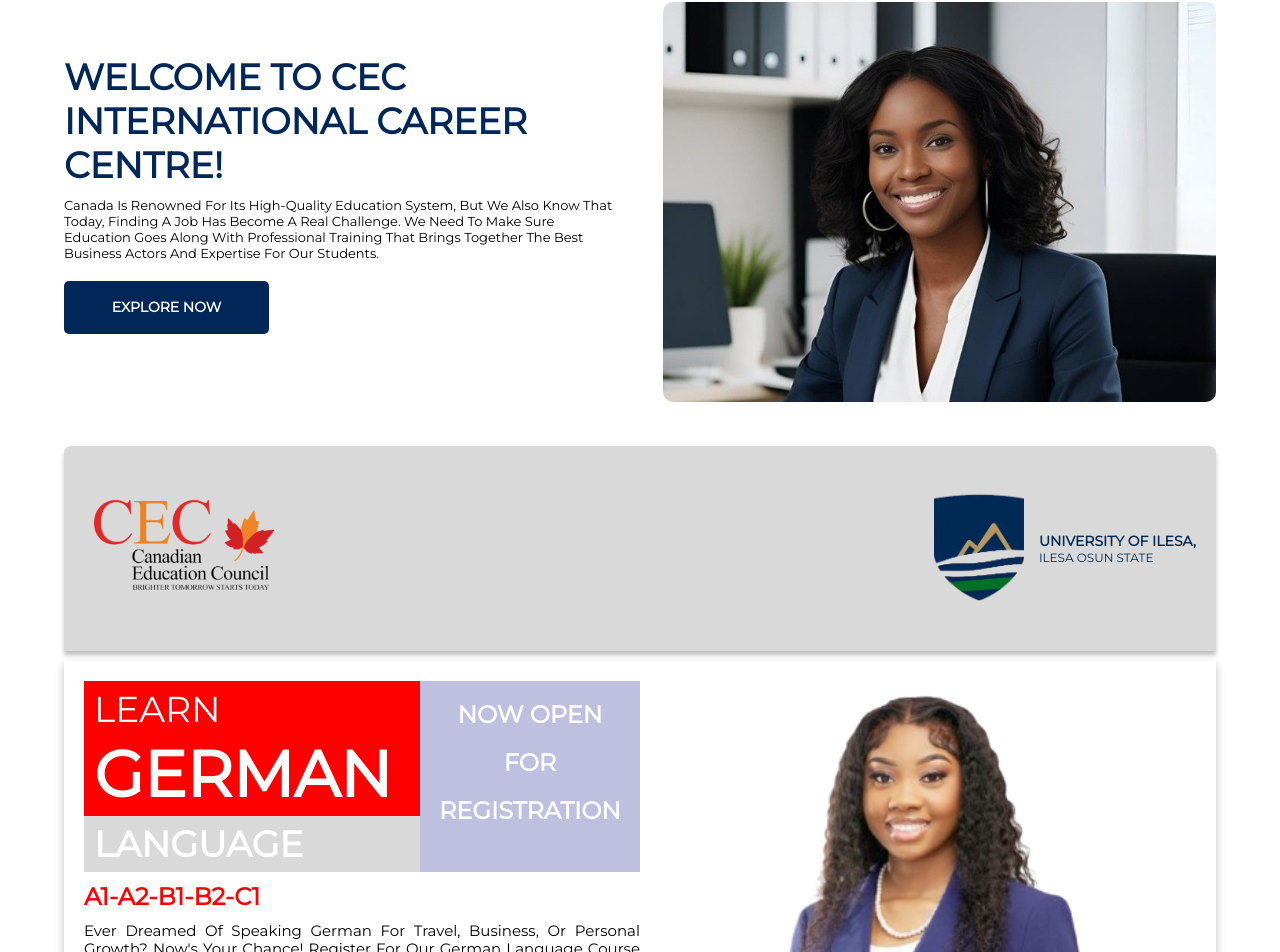
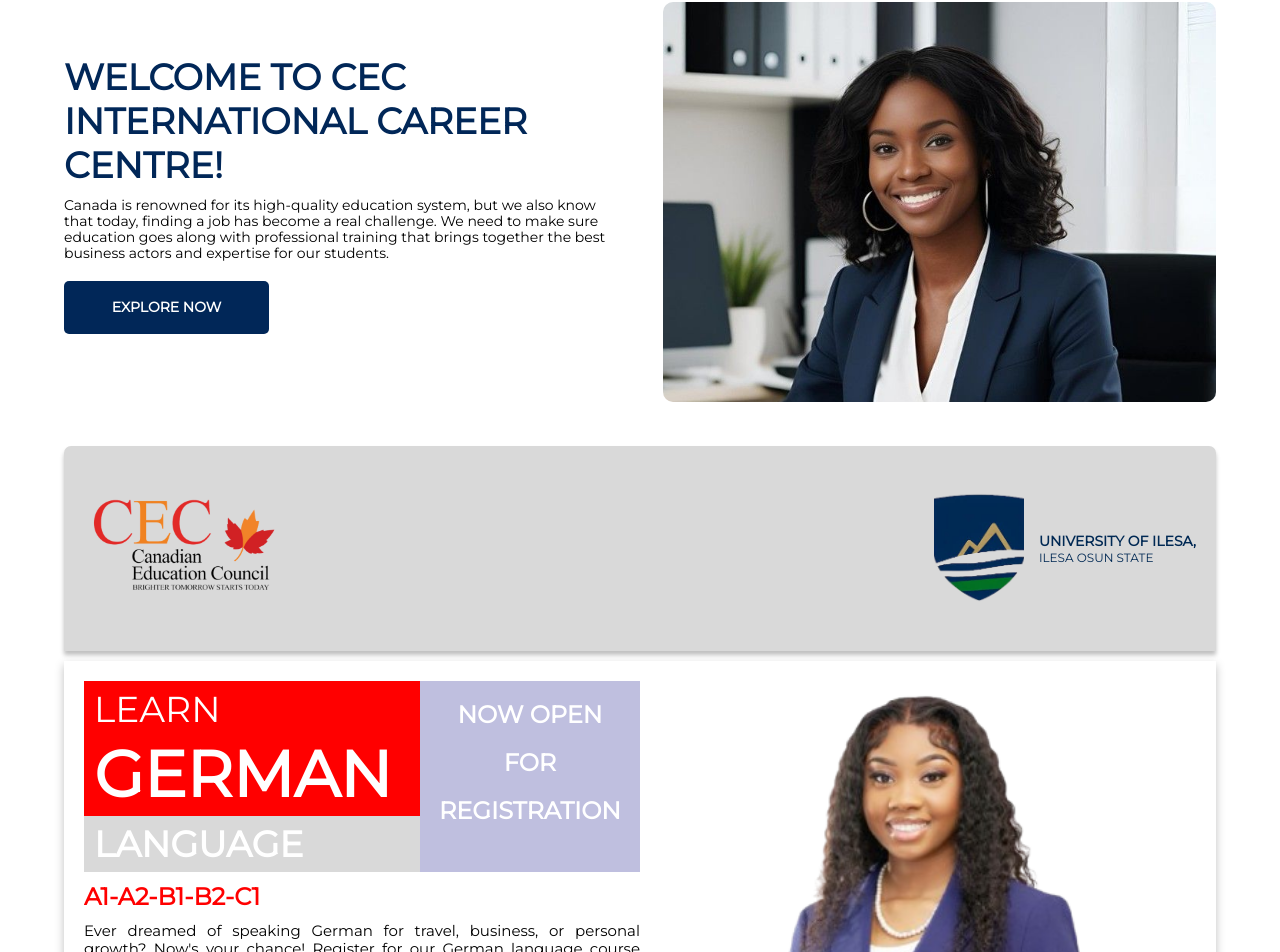
Before and after one commit to ogungbile-oluwasogo/cecunilesa, a React (Vite) app: page / in a window 1280 px wide. Shown: the part 260-1212 px from the top of the page. Built offline with nearby package versions, Linux system fonts and the light colour scheme.

Commit message:
lettering adjusted

```diff
--- a/src/components/home/Career.module.css
+++ b/src/components/home/Career.module.css
@@ -23,10 +23,10 @@
 .careerWrapper div p {
     font-style: normal;
     font-weight: 500;
-    font-size: 13px;
+    font-size: 14px;
     margin: 10px 0px;
     line-height: 16px;
-    text-transform: capitalize;
+    /* text-transform: capitalize; */
 }
 
 .careerWrapper div a {
--- a/src/components/home/Learn.module.css
+++ b/src/components/home/Learn.module.css
@@ -104,7 +104,7 @@
     font-size: 15px;
     text-align: justify;
     line-height: 18px;
-    text-transform: capitalize;
+    /* text-transform: capitalize; */
 }
 
 .learnWrapper .innerFlex div a{
```
